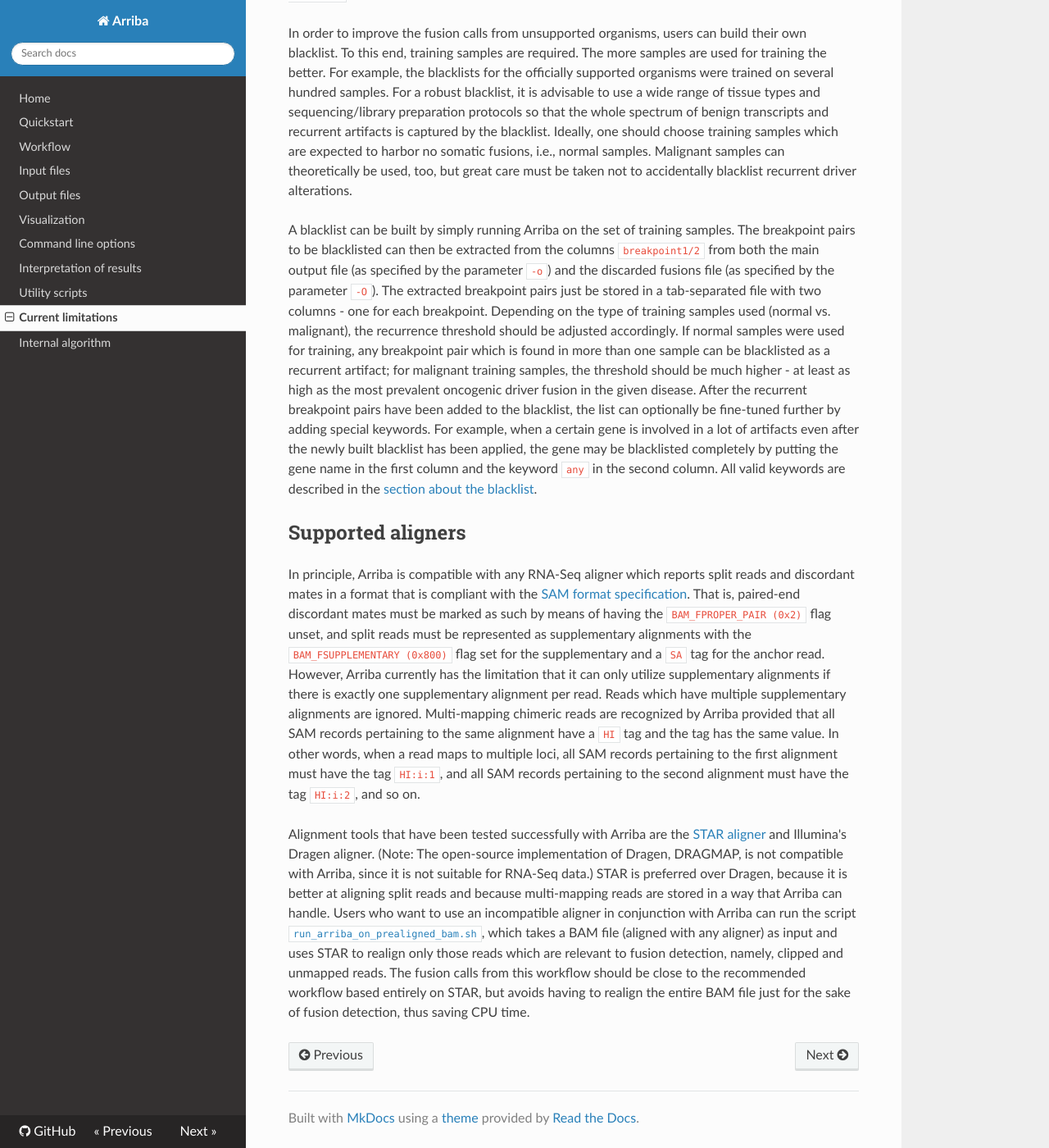
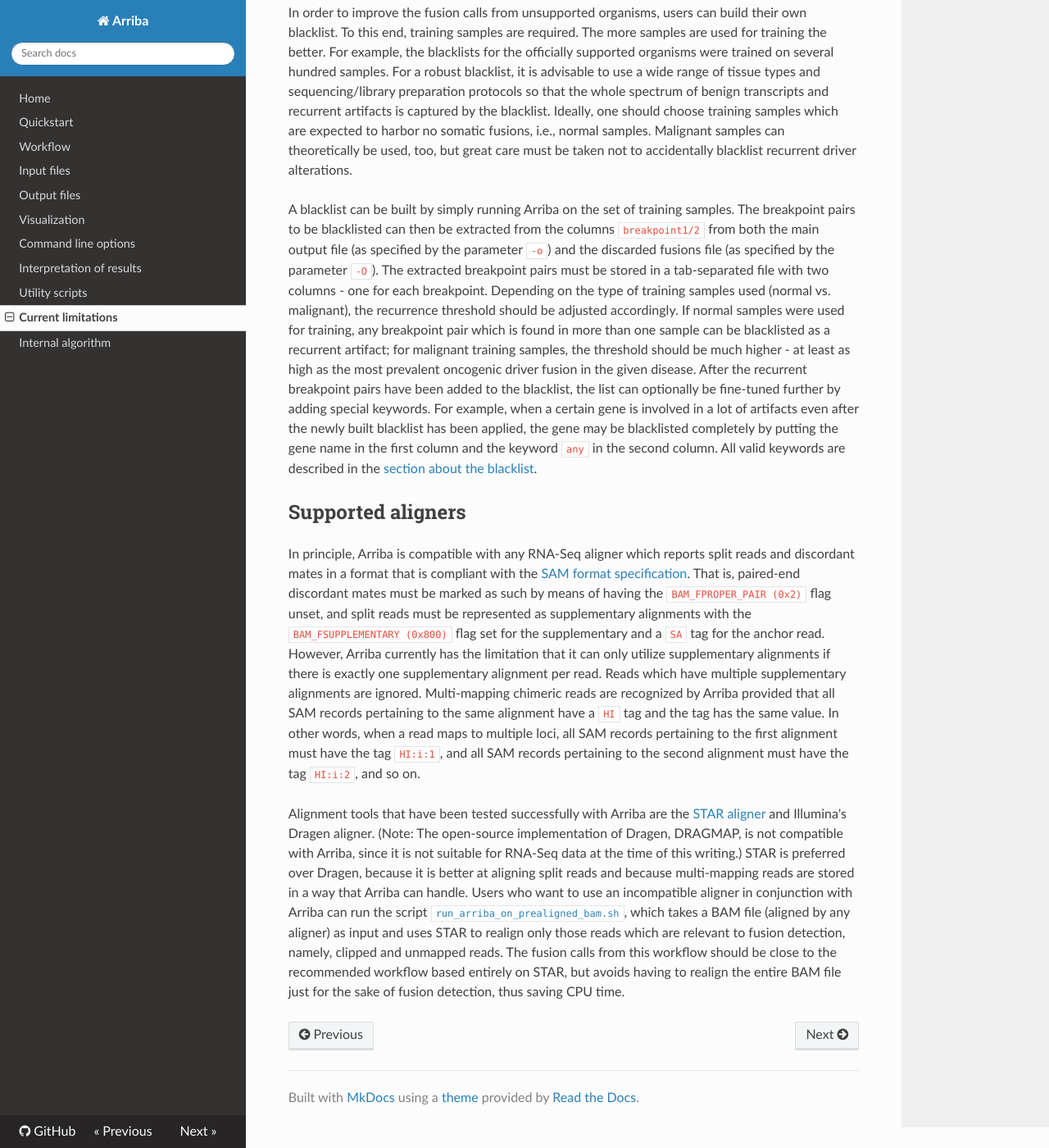
Before and after one commit to suhrig/arriba, an MkDocs documentation site: the page built from documentation/current-limitations.md, in a window 1280 px wide and 1400 px high, scrolled down 3759 px. Shown: the whole window at 82% size. Built offline with MkDocs 1.6.1, drawn with Linux system fonts in a browser that asks for light colours; nearby versions of some CDN libraries; old or Windows-style settings are respelled for this version of MkDocs; some of the changed text lies outside the part shown.

Commit message:
proofread documentation

```diff
--- a/documentation/current-limitations.md
+++ b/documentation/current-limitations.md
@@ -58,11 +58,11 @@
 
 In order to improve the fusion calls from unsupported organisms, users can build their own blacklist. To this end, training samples are required. The more samples are used for training the better. For example, the blacklists for the officially supported organisms were trained on several hundred samples. For a robust blacklist, it is advisable to use a wide range of tissue types and sequencing/library preparation protocols so that the whole spectrum of benign transcripts and recurrent artifacts is captured by the blacklist. Ideally, one should choose training samples which are expected to harbor no somatic fusions, i.e., normal samples. Malignant samples can theoretically be used, too, but great care must be taken not to accidentally blacklist recurrent driver alterations.
 
-A blacklist can be built by simply running Arriba on the set of training samples. The breakpoint pairs to be blacklisted can then be extracted from the columns `breakpoint1/2` from both the main output file (as specified by the parameter `-o`) and the discarded fusions file (as specified by the parameter `-O`). The extracted breakpoint pairs just be stored in a tab-separated file with two columns - one for each breakpoint. Depending on the type of training samples used (normal vs. malignant), the recurrence threshold should be adjusted accordingly. If normal samples were used for training, any breakpoint pair which is found in more than one sample can be blacklisted as a recurrent artifact; for malignant training samples, the threshold should be much higher - at least as high as the most prevalent oncogenic driver fusion in the given disease. After the recurrent breakpoint pairs have been added to the blacklist, the list can optionally be fine-tuned further by adding special keywords. For example, when a certain gene is involved in a lot of artifacts even after the newly built blacklist has been applied, the gene may be blacklisted completely by putting the gene name in the first column and the keyword `any` in the second column. All valid keywords are described in the [section about the blacklist](input-files#blacklist).
+A blacklist can be built by simply running Arriba on the set of training samples. The breakpoint pairs to be blacklisted can then be extracted from the columns `breakpoint1/2` from both the main output file (as specified by the parameter `-o`) and the discarded fusions file (as specified by the parameter `-O`). The extracted breakpoint pairs must be stored in a tab-separated file with two columns - one for each breakpoint. Depending on the type of training samples used (normal vs. malignant), the recurrence threshold should be adjusted accordingly. If normal samples were used for training, any breakpoint pair which is found in more than one sample can be blacklisted as a recurrent artifact; for malignant training samples, the threshold should be much higher - at least as high as the most prevalent oncogenic driver fusion in the given disease. After the recurrent breakpoint pairs have been added to the blacklist, the list can optionally be fine-tuned further by adding special keywords. For example, when a certain gene is involved in a lot of artifacts even after the newly built blacklist has been applied, the gene may be blacklisted completely by putting the gene name in the first column and the keyword `any` in the second column. All valid keywords are described in the [section about the blacklist](input-files.md#blacklist).
 
 Supported aligners
 ------------------
 
 In principle, Arriba is compatible with any RNA-Seq aligner which reports split reads and discordant mates in a format that is compliant with the [SAM format specification](https://samtools.github.io/hts-specs/SAMv1.pdf). That is, paired-end discordant mates must be marked as such by means of having the `BAM_FPROPER_PAIR (0x2)` flag unset, and split reads must be represented as supplementary alignments with the `BAM_FSUPPLEMENTARY (0x800)` flag set for the supplementary and a `SA` tag for the anchor read. However, Arriba currently has the limitation that it can only utilize supplementary alignments if there is exactly one supplementary alignment per read. Reads which have multiple supplementary alignments are ignored. Multi-mapping chimeric reads are recognized by Arriba provided that all SAM records pertaining to the same alignment have a `HI` tag and the tag has the same value. In other words, when a read maps to multiple loci, all SAM records pertaining to the first alignment must have the tag `HI:i:1`, and all SAM records pertaining to the second alignment must have the tag `HI:i:2`, and so on.
 
-Alignment tools that have been tested successfully with Arriba are the [STAR aligner](https://github.com/alexdobin/STAR) and Illumina's Dragen aligner. (Note: The open-source implementation of Dragen, DRAGMAP, is not compatible with Arriba, since it is not suitable for RNA-Seq data.) STAR is preferred over Dragen, because it is better at aligning split reads and because multi-mapping reads are stored in a way that Arriba can handle. Users who want to use an incompatible aligner in conjunction with Arriba can run the script [`run_arriba_on_prealigned_bam.sh`](../utility-scripts/#run-arriba-on-prealigned-bam-file), which takes a BAM file (aligned with any aligner) as input and uses STAR to realign only those reads which are relevant to fusion detection, namely, clipped and unmapped reads. The fusion calls from this workflow should be close to the recommended workflow based entirely on STAR, but avoids having to realign the entire BAM file just for the sake of fusion detection, thus saving CPU time.
+Alignment tools that have been tested successfully with Arriba are the [STAR aligner](https://github.com/alexdobin/STAR) and Illumina's Dragen aligner. (Note: The open-source implementation of Dragen, DRAGMAP, is not compatible with Arriba, since it is not suitable for RNA-Seq data at the time of this writing.) STAR is preferred over Dragen, because it is better at aligning split reads and because multi-mapping reads are stored in a way that Arriba can handle. Users who want to use an incompatible aligner in conjunction with Arriba can run the script [`run_arriba_on_prealigned_bam.sh`](../utility-scripts/#run-arriba-on-prealigned-bam-file), which takes a BAM file (aligned by any aligner) as input and uses STAR to realign only those reads which are relevant to fusion detection, namely, clipped and unmapped reads. The fusion calls from this workflow should be close to the recommended workflow based entirely on STAR, but avoids having to realign the entire BAM file just for the sake of fusion detection, thus saving CPU time.
```
Also changed, not shown: other parts of documentation/current-limitations.md (+1 -1 lines), documentation/utility-scripts.md (+1 -1 lines).
